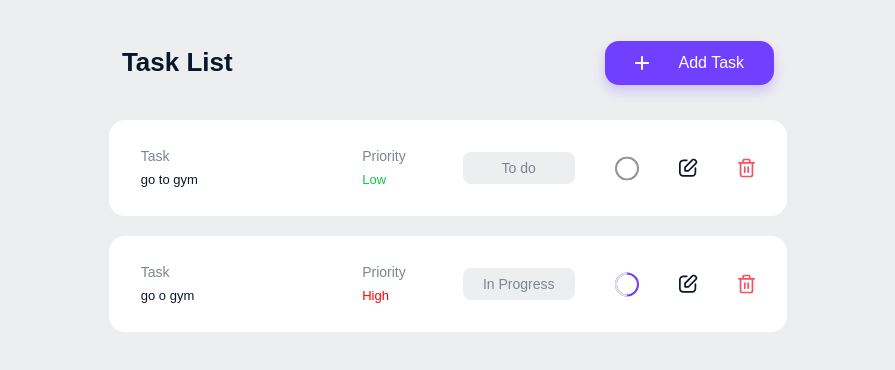
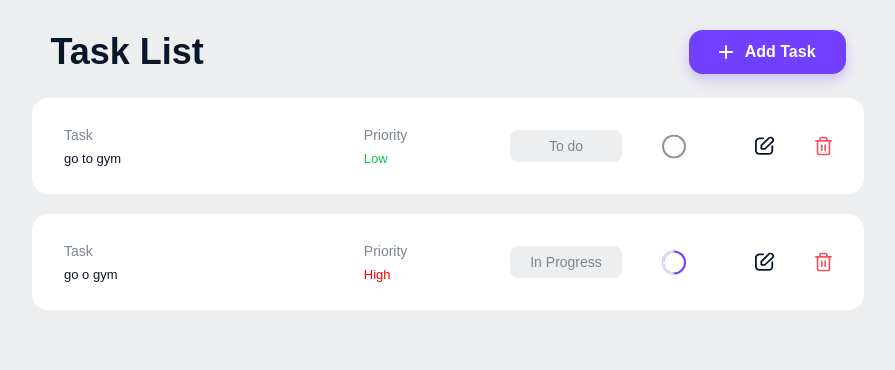
Before and after one commit to Saugao274/toDoApp_ReactJS_TS, a React (Create React App) app in the folder todoApp/: page / in a window 1280 px wide. Shown: the top 370 px of the page, without its empty margins (192-1087 px from the left). Built offline with nearby package versions, Linux system fonts and the light colour scheme.

Commit message:
done UI header

```diff
--- a/todoApp/src/App.scss
+++ b/todoApp/src/App.scss
@@ -14,24 +14,32 @@
   // overflow-y: ;
   color: $colorTextMain;
   @include respond(phone) {
-    padding: 50px 15px 0px 15px;
+    padding: 0px 15px 0px 15px;
   }
 }
 
 .header {
   @include respond(phone) {
     width: 100%;
-    margin: 0px;
+    margin-top: 50px;
+    margin-bottom: 40px;
     justify-content: space-between;
   }
 
   margin-top: 30px;
   display: flex;
-  width: 80%;
+  width: 100%;
   align-items: center;
   justify-content: space-around;
   margin-bottom: 24px;
-
+  .header__title {
+    font-size: 36px;
+    font-weight: 600;
+    line-height: 36px;
+    letter-spacing: 0em;
+    text-align: left;
+    margin: 0px;
+  }
   .header__btn {
     display: flex;
     align-items: center;
@@ -45,14 +53,22 @@
     box-shadow: 0px 6px 12px 0px $shadowBtn;
     font-family: Arial, Helvetica, sans-serif;
     justify-content: center;
+    gap: 12px;
+
     img {
       padding: 13px 0px 13px 30px;
       margin: 0px;
     }
     p {
-      padding: 13px 30px;
+      padding: 13px 30px 13px 0px;
       margin: 0px;
       font-size: 16px;
+      font-family: Arial;
+      font-size: 16px;
+      font-weight: 700;
+      line-height: 18px;
+      letter-spacing: 0em;
+      text-align: center;
     }
   }
 }
--- a/todoApp/src/css/TaskList.scss
+++ b/todoApp/src/css/TaskList.scss
@@ -2,7 +2,7 @@
 @import "color.scss";
 
 #taskList {
-  width: 80%;
+  width: 100%;
   display: flex;
   flex-direction: column;
   align-items: center;
@@ -20,6 +20,7 @@
 
   .task {
     @include respond(phone) {
+      width: 90%;
       display: flex;
       padding: 20px;
       width: -webkit-fill-available;
@@ -28,7 +29,7 @@
       align-items: flex-start;
     }
     @include respond(tablet) {
-      width: 100%;
+      // width: 100%;
       justify-content: space-between;
     }
     @include respond(desktop) {
```
